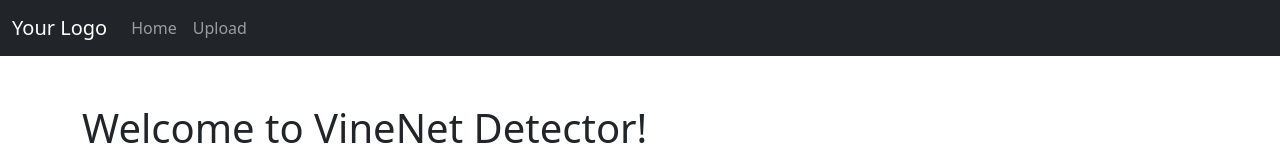
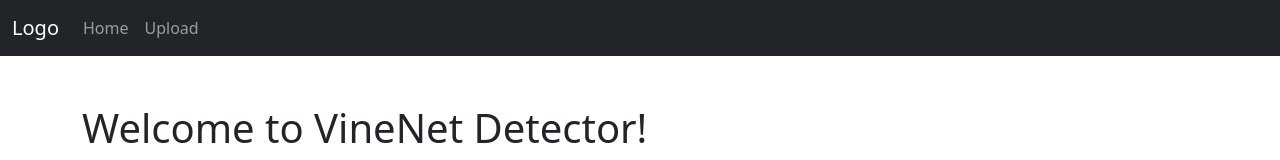
Before and after one commit to Siddharth3863/VineNet_Yamaha, a React (Create React App) app: page / in a window 1280 px wide. Shown: the top 160 px of the page. Built offline with nearby package versions, Linux system fonts and the light colour scheme.

Commit message:
Update Navbar.js

```diff
--- a/src/components/Navbar.js
+++ b/src/components/Navbar.js
@@ -6,7 +6,7 @@
     return (
         <nav className="navbar navbar-expand-lg navbar-dark bg-dark sticky-top">
             <div className="container-fluid">
-                <Link className="navbar-brand" to="/">Your Logo</Link>
+                <Link className="navbar-brand" to="/">Logo</Link>
                 <button className="navbar-toggler" type="button" data-bs-toggle="collapse" data-bs-target="#navbarNav" aria-controls="navbarNav" aria-expanded="false" aria-label="Toggle navigation">
                     <span className="navbar-toggler-icon"></span>
                 </button>
```
